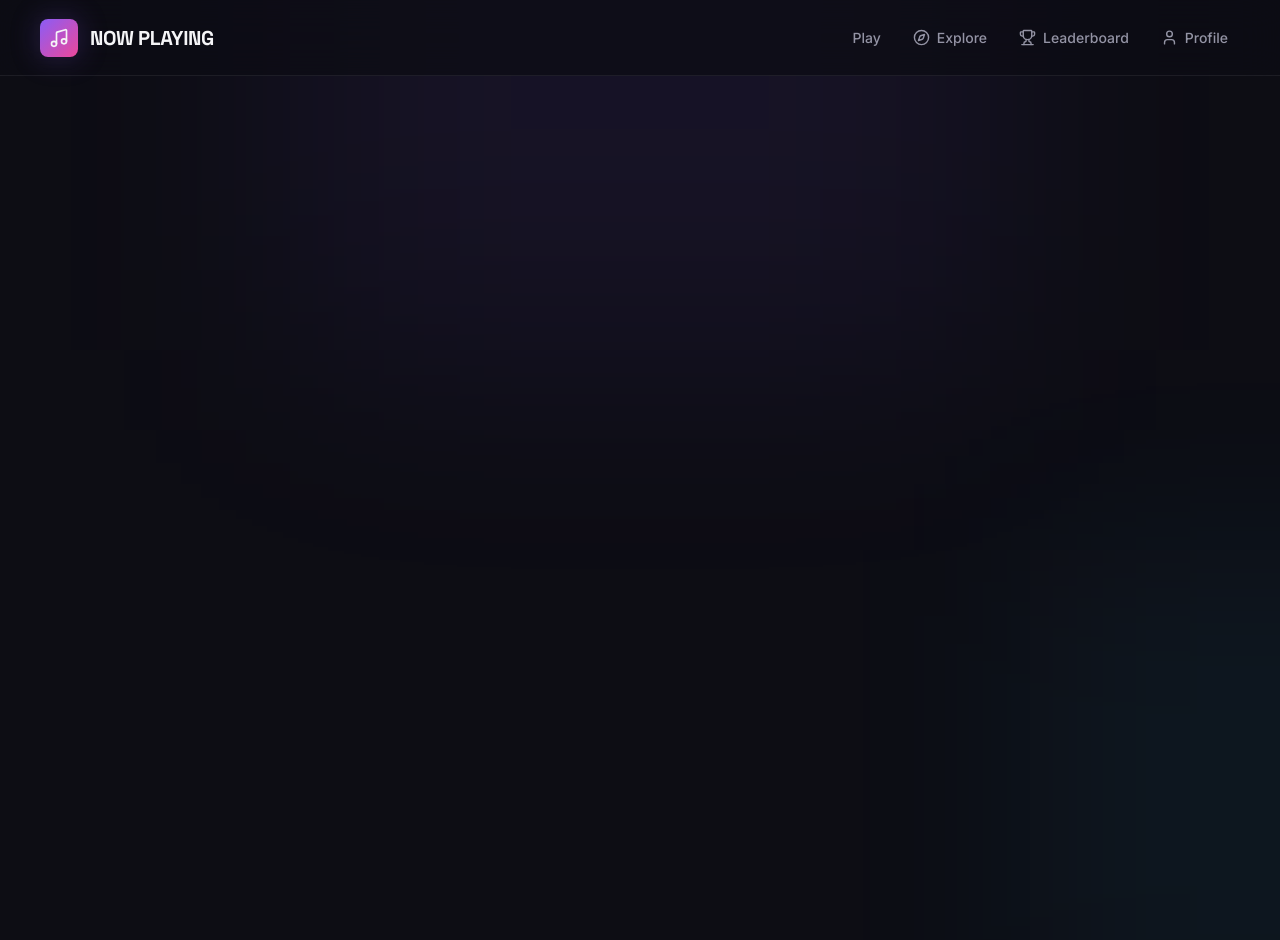
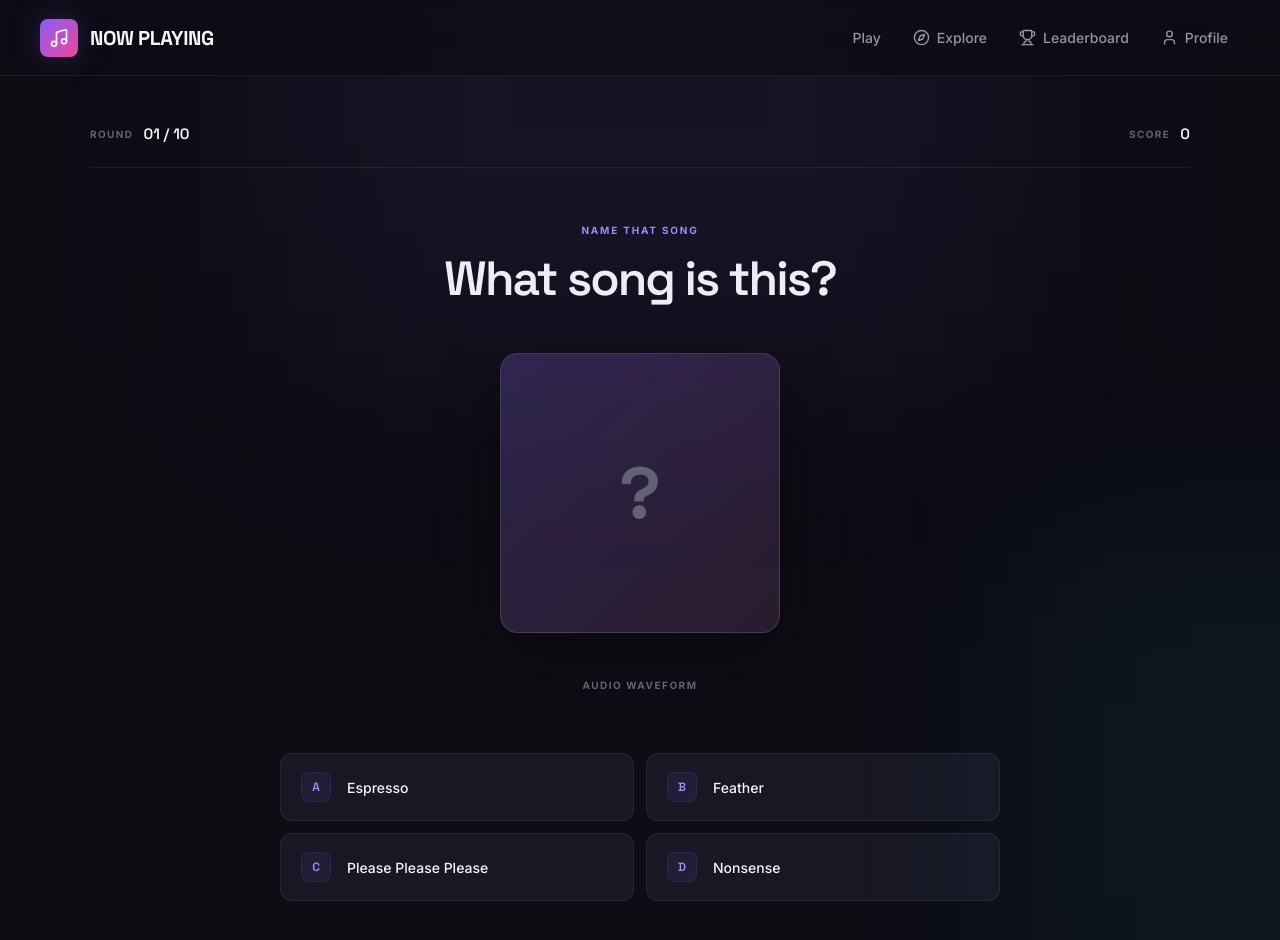
Before and after one commit to PhiLouGii/now-playing, a React (Vite) app: page /game in a window 1280 px wide. Shown: the top 940 px of the page. Before the commit the page ends 800 px from the top, so only its background shows below. Built offline with nearby package versions, Linux system fonts and the light colour scheme.

Commit message:
Add Game component and associated styles; implement game layout and routing

```diff
--- a/src/pages/Game/Game.css
+++ b/src/pages/Game/Game.css
@@ -0,0 +1,174 @@
+.game-page {
+  min-height: calc(100vh - var(--navbar-height));
+  padding: 48px 40px 80px;
+}
+
+.game-page__container {
+  width: min(100%, 1100px);
+  margin: 0 auto;
+}
+
+.game-header {
+  display: flex;
+  align-items: center;
+  justify-content: space-between;
+  padding-bottom: 24px;
+  border-bottom: 1px solid var(--border-subtle);
+}
+
+.game-header > div {
+  display: flex;
+  align-items: center;
+  gap: 10px;
+}
+
+.game-header__label {
+  color: var(--color-subtle);
+  font-size: 10px;
+  font-weight: 700;
+  letter-spacing: 0.14em;
+}
+
+.game-header strong {
+  font-family: var(--font-display);
+  font-size: 15px;
+  font-weight: 600;
+}
+
+.game-content {
+  display: flex;
+  flex-direction: column;
+  align-items: center;
+  padding-top: 56px;
+  text-align: center;
+}
+
+.game-content__category {
+  color: var(--color-purple-light);
+  font-size: 10px;
+  font-weight: 700;
+  letter-spacing: 0.18em;
+}
+
+.game-content h1 {
+  margin-top: 12px;
+  font-family: var(--font-display);
+  font-size: clamp(32px, 5vw, 48px);
+  font-weight: 600;
+  letter-spacing: -0.04em;
+}
+
+.game-question {
+  width: min(100%, 520px);
+  margin-top: 44px;
+}
+
+.game-question__art {
+  width: 280px;
+  aspect-ratio: 1;
+  margin: 0 auto;
+  display: flex;
+  align-items: center;
+  justify-content: center;
+  background:
+    linear-gradient(
+      135deg,
+      rgba(139, 92, 246, 0.18),
+      rgba(236, 72, 153, 0.08)
+    ),
+    var(--color-surface);
+  border: 1px solid var(--border-medium);
+  border-radius: var(--radius-lg);
+  box-shadow: var(--shadow-lg);
+}
+
+.game-question__art span {
+  font-family: var(--font-display);
+  font-size: 72px;
+  font-weight: 700;
+  color: var(--color-subtle);
+}
+
+.game-question__waveform {
+  height: 48px;
+  margin-top: 28px;
+  display: flex;
+  align-items: center;
+  justify-content: center;
+  color: var(--color-subtle);
+  font-size: 10px;
+  font-weight: 700;
+  letter-spacing: 0.15em;
+}
+
+.game-answers {
+  width: min(100%, 720px);
+  margin-top: 44px;
+  display: grid;
+  grid-template-columns: repeat(2, 1fr);
+  gap: 12px;
+}
+
+.game-answer {
+  min-height: 68px;
+  display: flex;
+  align-items: center;
+  gap: 16px;
+  padding: 0 20px;
+  color: var(--color-white);
+  background: var(--color-surface);
+  border: 1px solid var(--border-subtle);
+  border-radius: var(--radius-md);
+  text-align: left;
+  font-size: 14px;
+  font-weight: 500;
+  transition:
+    background var(--transition-fast),
+    border-color var(--transition-fast),
+    transform var(--transition-fast);
+}
+
+.game-answer:hover {
+  background: var(--color-surface-hover);
+  border-color: rgba(139, 92, 246, 0.4);
+  transform: translateY(-2px);
+}
+
+.game-answer span {
+  width: 30px;
+  height: 30px;
+  flex-shrink: 0;
+  display: flex;
+  align-items: center;
+  justify-content: center;
+  color: var(--color-purple-light);
+  background: rgba(139, 92, 246, 0.08);
+  border: 1px solid rgba(139, 92, 246, 0.15);
+  border-radius: var(--radius-sm);
+  font-family: var(--font-display);
+  font-size: 12px;
+  font-weight: 600;
+}
+
+@media (max-width: 768px) {
+  .game-page {
+    padding: 32px 20px 60px;
+  }
+
+  .game-content {
+    padding-top: 40px;
+  }
+
+  .game-question {
+    margin-top: 32px;
+  }
+
+  .game-question__art {
+    width: 230px;
+  }
+
+  .game-answers {
+    grid-template-columns: 1fr;
+    margin-top: 32px;
+  }
+}
--- a/src/pages/Game/Game.tsx
+++ b/src/pages/Game/Game.tsx
@@ -0,0 +1,78 @@
+import { mockQuestions } from '../../data/mockSongs'
+import './Game.css'
+
+function Game() {
+  const question = mockQuestions[0]
+
+  return (
+    <div className="game-page">
+      <div className="game-page__container">
+
+        <header className="game-header">
+          <div>
+            <span className="game-header__label">
+              ROUND
+            </span>
+
+            <strong>
+              01 / 10
+            </strong>
+          </div>
+
+          <div>
+            <span className="game-header__label">
+              SCORE
+            </span>
+
+            <strong>
+              0
+            </strong>
+          </div>
+        </header>
+
+        <main className="game-content">
+
+          <p className="game-content__category">
+            NAME THAT SONG
+          </p>
+
+          <h1>
+            What song is this?
+          </h1>
+
+          <div className="game-question">
+            <div className="game-question__art">
+              <span>
+                ?
+              </span>
+            </div>
+
+            <div className="game-question__waveform">
+              AUDIO WAVEFORM
+            </div>
+          </div>
+
+          <div className="game-answers">
+            {question.answers.map((answer, index) => (
+              <button
+                key={answer}
+                type="button"
+                className="game-answer"
+              >
+                <span>
+                  {String.fromCharCode(65 + index)}
+                </span>
+
+                {answer}
+              </button>
+            ))}
+          </div>
+
+        </main>
+
+      </div>
+    </div>
+  )
+}
+
+export default Game
--- a/src/routes/AppRoutes.tsx
+++ b/src/routes/AppRoutes.tsx
@@ -5,12 +5,14 @@ import Play from '../pages/Play/Play'
 import Explore from '../pages/Explore/Explore'
 import Leaderboard from '../pages/Leaderboard/Leaderboard'
 import Profile from '../pages/Profile/Profile'
+import Game from '../pages/Game/Game'
 
 function AppRoutes() {
   return (
     <Routes>
       <Route path="/" element={<Home />} />
       <Route path="/play" element={<Play />} />
+      <Route path="/game" element={<Game />} />
       <Route path="/explore" element={<Explore />} />
       <Route path="/leaderboard" element={<Leaderboard />} />
       <Route path="/profile" element={<Profile />} />
```
